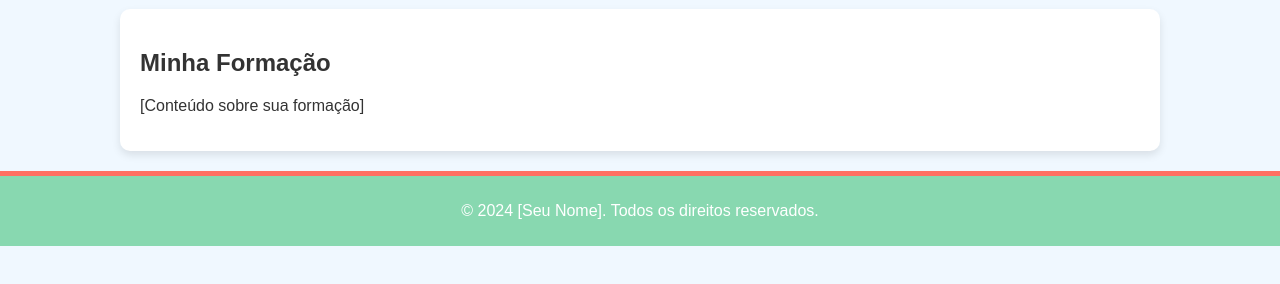
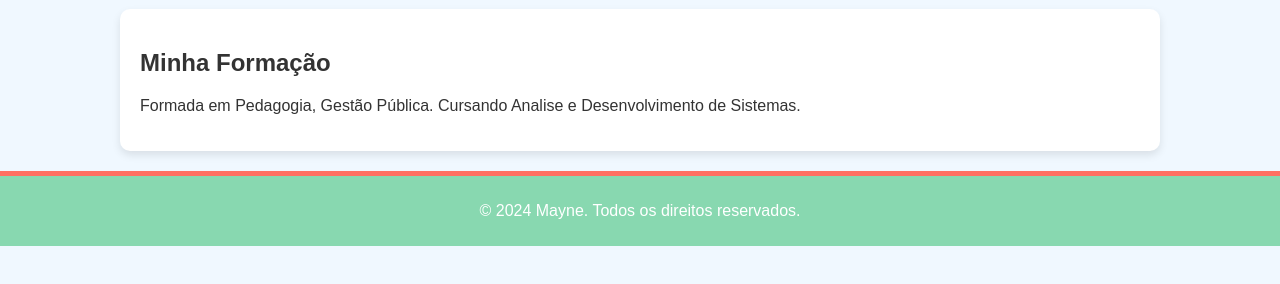
Before and after one commit to MayneFaria/PorrtfolioOnline, a plain HTML site: page formacao.html in a window 1280 px wide. Shown: the part 172-456 px from the top of the page. Drawn offline with Linux system fonts and the light colour scheme.

Commit message:
Update formacao.html

```diff
--- a/formacao.html
+++ b/formacao.html
@@ -19,10 +19,10 @@
     </nav>
     <main>
         <h2>Minha Formação</h2>
-        <p>[Conteúdo sobre sua formação]</p>
+        <p>Formada em Pedagogia, Gestão Pública. Cursando Analise e Desenvolvimento de Sistemas.</p>
     </main>
     <footer>
-        <p>&copy; 2024 [Seu Nome]. Todos os direitos reservados.</p>
+        <p>&copy; 2024 Mayne. Todos os direitos reservados.</p>
     </footer>
 </body>
 </html>
```
